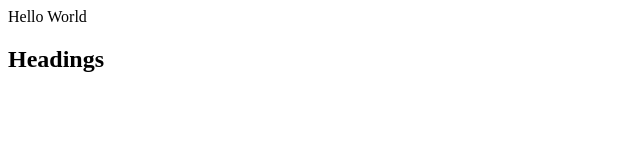
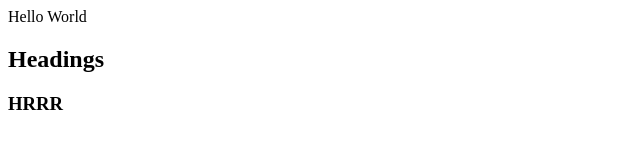
Before and after one commit to po-gurungpuja/MyProjectWork, a plain HTML site: page index.html in a window 1280 px wide. Shown: the full height of the page, 0-640 px from the left. Drawn offline with Linux system fonts and the light colour scheme.

Commit message:
third change

```diff
--- a/index.html
+++ b/index.html
@@ -9,5 +9,6 @@
 <body>
     <div>Hello World</div>
     <h2>Headings</h2>
+    <h3>HRRR</h3>
 </body>
 </html>
```
